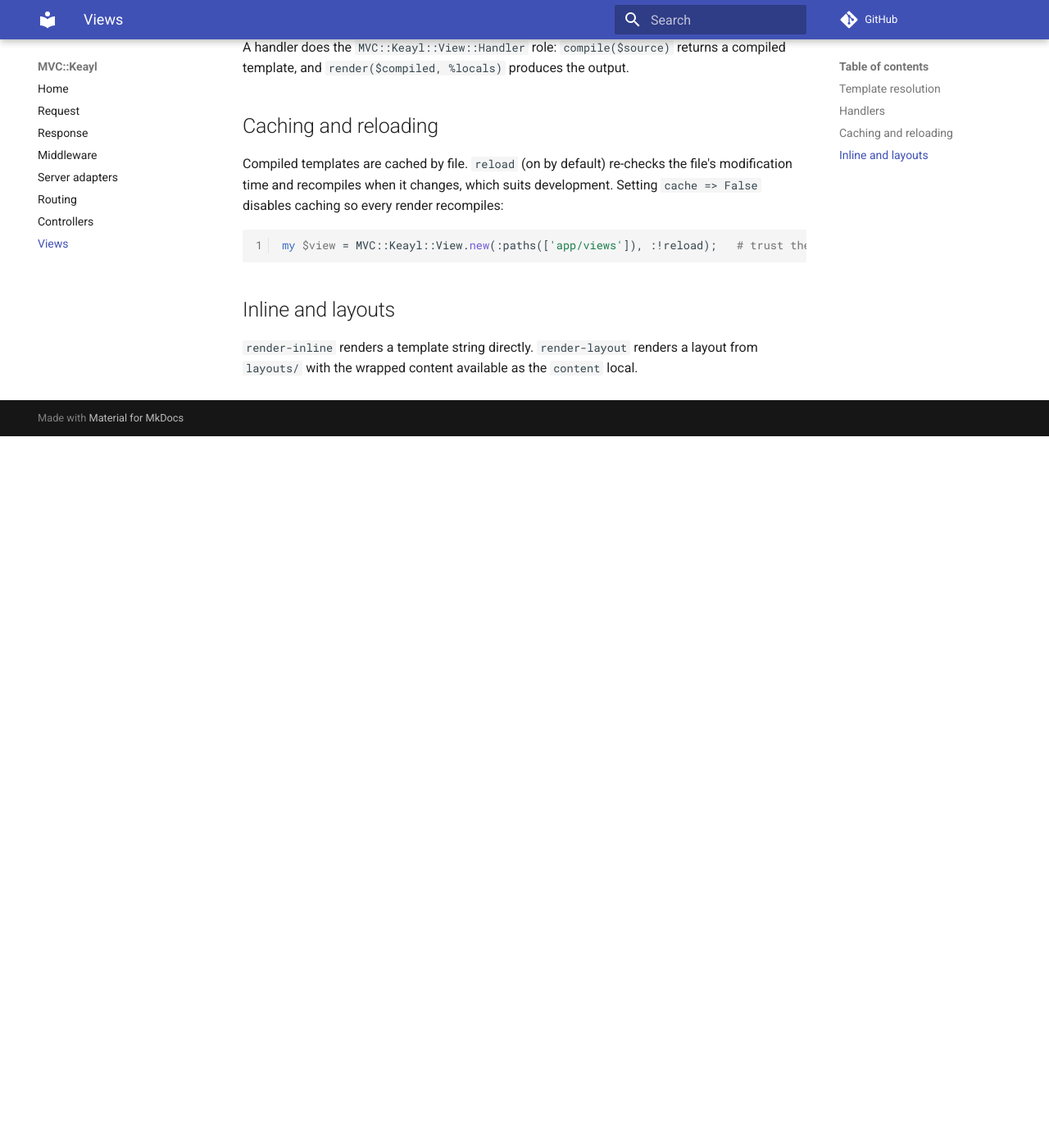
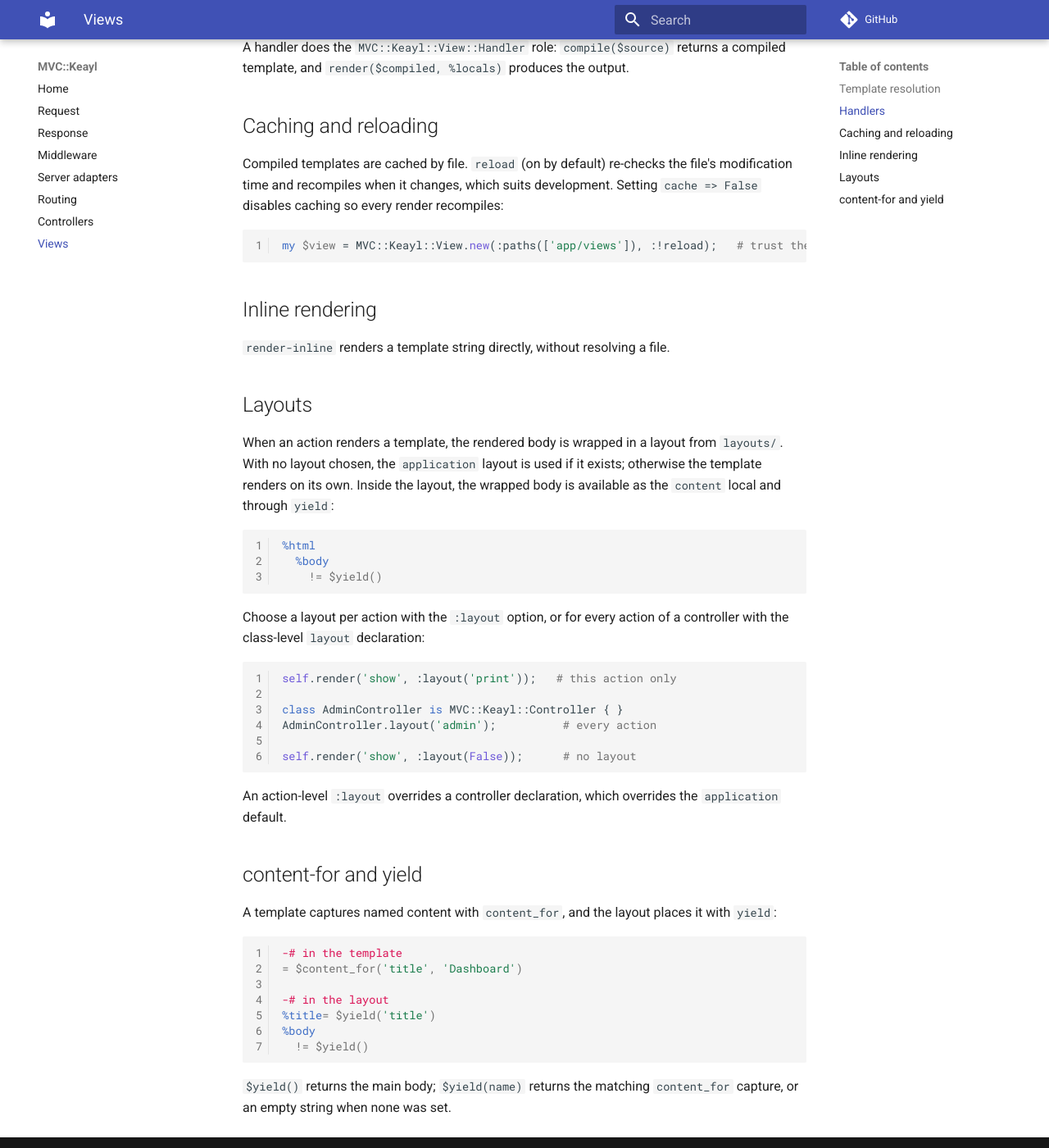
Before and after one commit to gdonald/MVC-Keayl, an MkDocs documentation site: the page built from docs-src/docs/views.md, in a window 1280 px wide and 1400 px high, scrolled down 868 px. Shown: the whole window at 82% size. Built offline with MkDocs 1.6.1 and Material for MkDocs 9.7.7, drawn with Linux system fonts in a browser that asks for light colours; comment, search, counter and statistics services are not loaded; before the commit the page ends 1398 px from its top, so only the background shows below that.

Commit message:
Add layout support

````diff
--- a/docs-src/docs/views.md
+++ b/docs-src/docs/views.md
@@ -48,7 +48,52 @@ Setting `cache => False` disables caching so every render recompiles:
 my $view = MVC::Keayl::View.new(:paths(['app/views']), :!reload);   # trust the cache
 ```
 
-## Inline and layouts
+## Inline rendering
 
-`render-inline` renders a template string directly. `render-layout` renders a
-layout from `layouts/` with the wrapped content available as the `content` local.
+`render-inline` renders a template string directly, without resolving a file.
+
+## Layouts
+
+When an action renders a template, the rendered body is wrapped in a layout from
+`layouts/`. With no layout chosen, the `application` layout is used if it exists;
+otherwise the template renders on its own. Inside the layout, the wrapped body is
+available as the `content` local and through `yield`:
+
+```haml
+%html
+  %body
+    != $yield()
+```
+
+Choose a layout per action with the `:layout` option, or for every action of a
+controller with the class-level `layout` declaration:
+
+```perl6
+self.render('show', :layout('print'));   # this action only
+
+class AdminController is MVC::Keayl::Controller { }
+AdminController.layout('admin');          # every action
+
+self.render('show', :layout(False));      # no layout
+```
+
+An action-level `:layout` overrides a controller declaration, which overrides the
+`application` default.
+
+## content-for and yield
+
+A template captures named content with `content_for`, and the layout places it
+with `yield`:
+
+```haml
+-# in the template
+= $content_for('title', 'Dashboard')
+
+-# in the layout
+%title= $yield('title')
+%body
+  != $yield()
+```
+
+`$yield()` returns the main body; `$yield(name)` returns the matching
+`content_for` capture, or an empty string when none was set.
````
Also changed, not shown: 9 other files.
